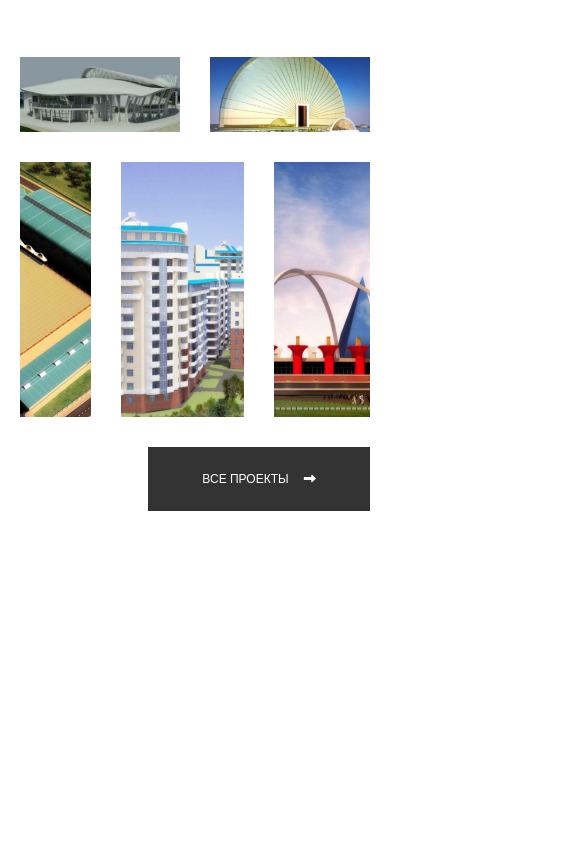
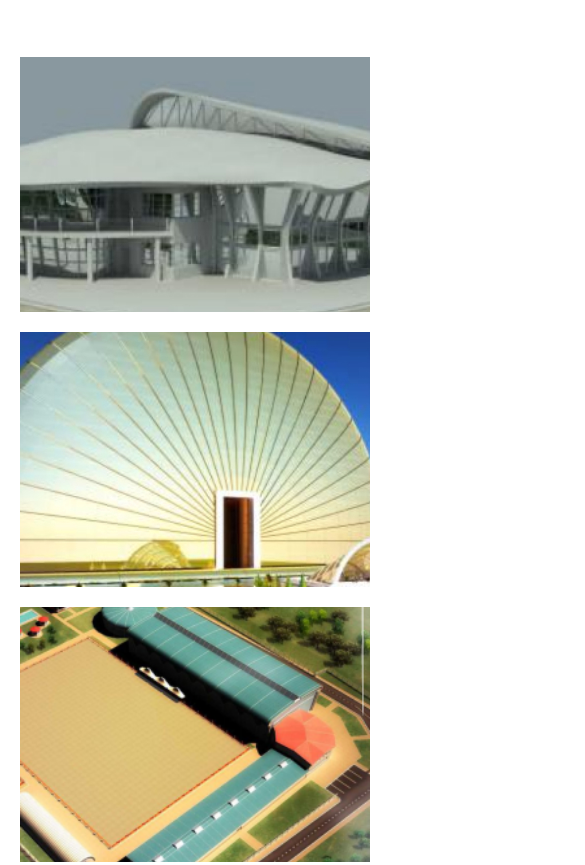
Before and after one commit to tatyana-lisnichuk/test-task-digital-project, a website: page #src/index.html in a window 390 px wide. Shown: the part 3404-4269 px from the top of the page, 585 px wide, since content can reach past the window. Before the commit the page ends 3915 px from the top, so only its background shows below. Drawn offline with nearby package versions, Linux system fonts and the light colour scheme; files that its build step writes are made by us from their sources; a web font is replaced by a local one.

Commit message:
feat: add responsive layout in projects-section

```diff
--- a/#src/scss/projects.scss
+++ b/#src/scss/projects.scss
@@ -6,13 +6,14 @@
     grid-template-columns: 1fr 1fr;
     margin-top: 60px;
     margin-bottom: 30px;
+    overflow: hidden;
   }
   &__grid-bottom {
     display: grid;
     grid-column-gap: 30px;
     grid-template-columns: 1fr 1.75fr 1.36fr;
-    min-height: 255px;
     margin-bottom: 30px;
+    overflow: hidden;
   }
   &__img {
   width: 100%;
@@ -60,9 +61,6 @@
   }
   &__grid-item-3,
   &__grid-item-5  {
-    .projects__grid-item-hover {
-      padding: 20px 30px;
-    }
     .projects__grid-item-hover-title {
       font-size: 32px;
     }
@@ -78,3 +76,216 @@
    }
  }
 }
+// Media
+@media (max-width: 1200px) {
+  .projects {
+    &__grid-top {
+      grid-column-gap: 20px;
+      margin-bottom: 20px;
+    }
+    &__grid-bottom {
+      grid-column-gap: 20px;
+    }
+  &__grid-item-hover {
+    padding: 30px;
+    &-title {
+      font-size: 52px;
+    }
+  }
+  // &__grid-item-3,
+  // &__grid-item-4,
+  // &__grid-item-5 {
+  //   .projects__grid-item-hover {
+  //   padding: 20px 30px;
+  //   }
+  // }
+  &__grid-item-3,
+  &__grid-item-5  {
+    .projects__grid-item-hover-title {
+      font-size: 30px;
+    }
+  }
+ }
+}
+
+
+@media (max-width: 992px) {
+  .projects {
+    &__grid-top {
+      grid-column-gap: 20px;
+      margin-bottom: 20px;
+    }
+    &__grid-bottom {
+      grid-column-gap: 20px;
+    }
+    &__grid-item-hover {
+    padding: 20px;
+    &-title {
+      font-size: 44px;
+    }
+  }
+    &__grid-item-3,
+    &__grid-item-4,
+    &__grid-item-5 {
+      .projects__grid-item-hover {
+        padding: 20px;
+      }
+    }
+    &__grid-item-3,
+    &__grid-item-5  {
+      .projects__grid-item-hover-title {
+      font-size: 26px;
+      }
+    }
+  }
+}
+@media (max-width: 892px) {
+  .projects {
+    &__grid-top {
+      grid-column-gap: 10px;
+      margin-bottom: 10px;
+    }
+    &__grid-bottom {
+      grid-column-gap: 10px;
+    }
+    &__grid-item-hover {
+      padding: 20px;
+    &-title {
+      font-size: 38px;
+    }
+  }
+    &__grid-item-3,
+    &__grid-item-4,
+    &__grid-item-5 {
+      .projects__grid-item-hover {
+        padding: 10px;
+      }
+    }
+    &__grid-item-3,
+    &__grid-item-5  {
+      .projects__grid-item-hover-title {
+      font-size: 24px;
+      }
+
+    }
+    &__grid-item-5 {
+      .projects__grid-item-hover {
+        padding-right: 30px;
+      }
+    }
+  }
+}
+@media (max-width: 767px) {
+    .projects {
+    &__grid-top {
+      // grid-column-gap: 10px;
+      // margin-bottom: 10px;
+    }
+    &__grid-bottom {
+      // grid-column-gap: 10px;
+    }
+    &__grid-item-hover {
+      padding: 10px;
+    &-title {
+      font-size: 32px;
+    }
+  }
+    &__grid-item-3,
+    &__grid-item-4,
+    &__grid-item-5 {
+      .projects__grid-item-hover {
+        // padding: 10px;
+      }
+    }
+    &__grid-item-3,
+    &__grid-item-5  {
+      .projects__grid-item-hover-title {
+      font-size: 18px;
+      }
+
+    }
+    // &__grid-item-5 {
+    //   .projects__grid-item-hover {
+    //     padding-right: 30px;
+    //   }
+    // }
+  }
+}
+
+
+@media (max-width: 610px) {
+  .projects {
+  &__grid-top {
+
+    grid-column-gap: 0px;
+    grid-row-gap: 20px;
+    grid-template-columns: 1fr;
+    grid-template-rows: 255px 255px;
+
+    margin-bottom: 20px;
+  }
+  &__grid-bottom {
+
+    grid-column-gap: 0px;
+    grid-row-gap: 20px;
+    grid-template-columns: 1fr;
+
+    grid-template-rows: 255px 255px 255px;
+    margin-bottom: 20px;
+  }
+
+  &__grid-item-hover {
+
+    &-title {
+
+    }
+  }
+  &__grid-item-3,
+  &__grid-item-4,
+  &__grid-item-5  {
+    // max-height: 350px;
+    // height:100%;
+    .projects__grid-item-hover {
+      padding: 20px 30px;
+    }
+
+  }
+  &__grid-item-3,
+  &__grid-item-5  {
+    .projects__grid-item-hover-title {
+      font-size: 32px;
+    }
+  }
+ .button {
+   display: block;
+   margin-right: 0px;
+   margin-left: auto;
+ }
+}
+}
+
+@media (max-width: 576px) {
+}
+@media (max-width: 420px) {
+}
+@media (max-width: 320px) {
+}
+
+// @media (max-width: 1200px) {
+// }
+// @media (max-width: 1092px) {
+// }
+// @media (max-width: 992px) {
+// }
+// @media (max-width: 892px) {
+// }
+// @media (max-width: 767px) {
+// }
+// @media (max-width: 610px) {
+// }
+// @media (max-width: 576px) {
+// }
+// @media (max-width: 420px) {
+// }
+// @media (max-width: 320px) {
+// }
```
